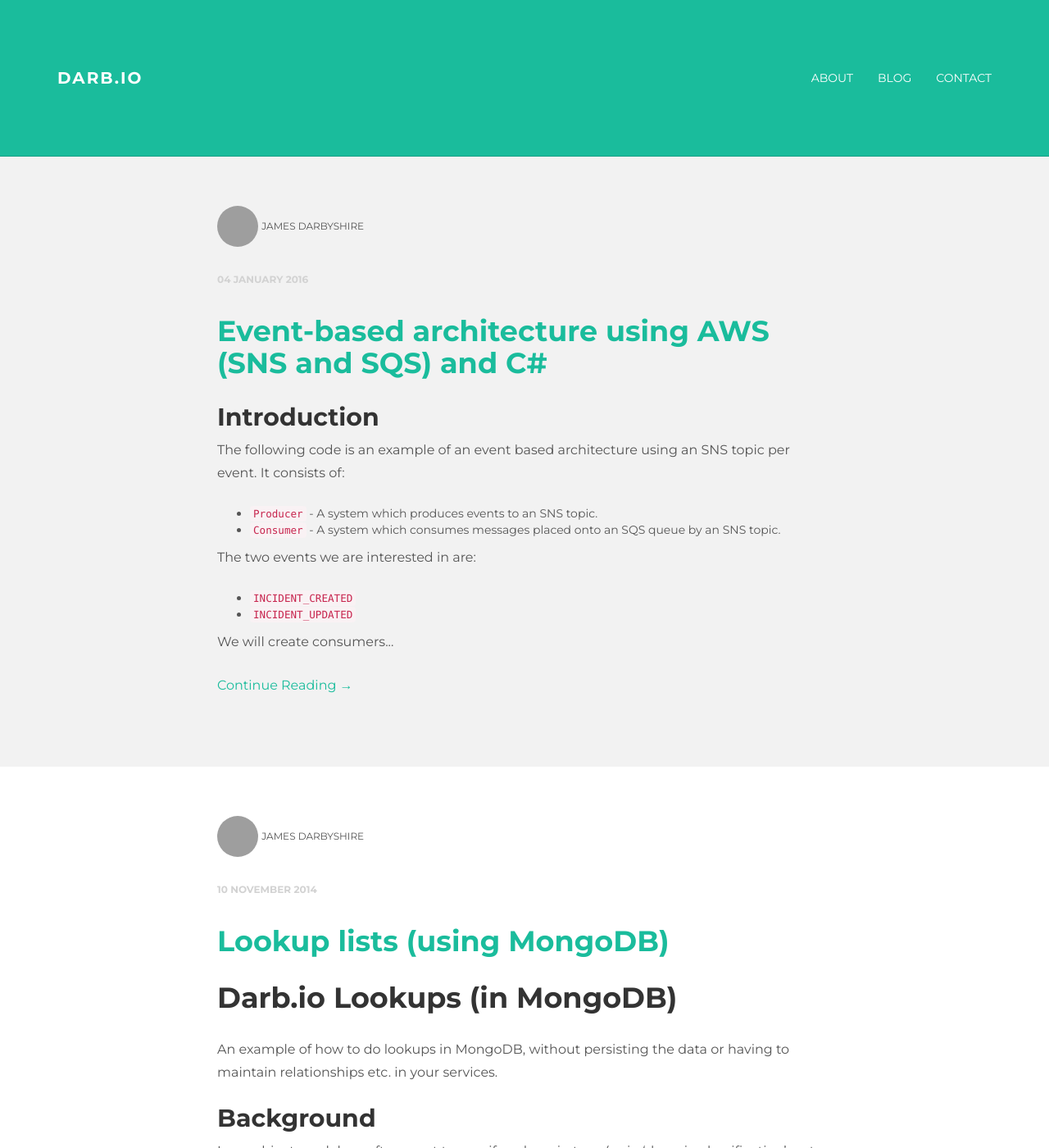
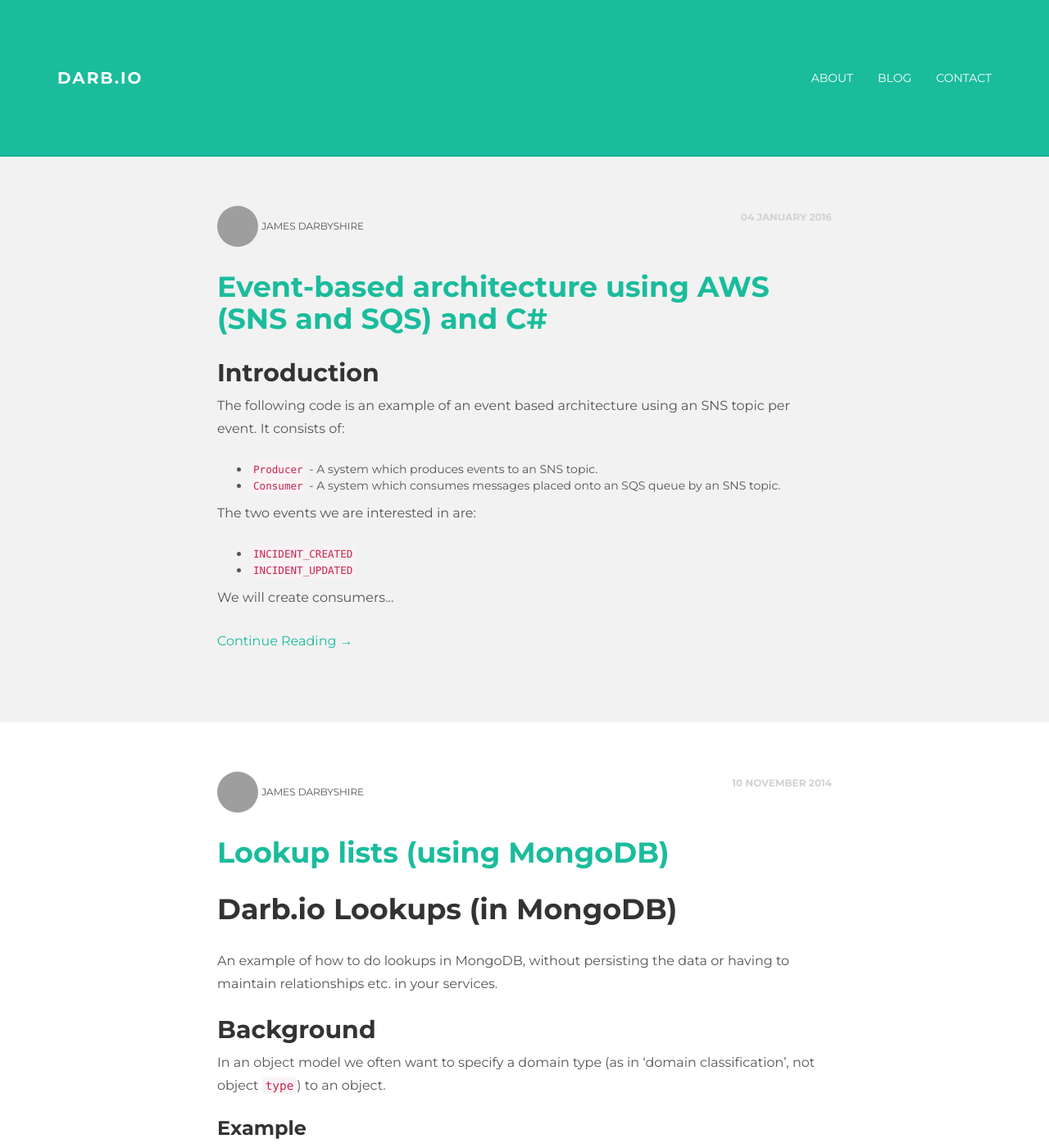
Before and after one commit to darbio/darbio.github.io, a Jekyll site: the page built from blog.html, in a window 1280 px wide and 1400 px high. Shown: the whole window at 82% size. Built offline with Jekyll 4.4.1, drawn with Linux system fonts in a browser that asks for light colours; nearby versions of some CDN libraries; some of the changed text lies outside the part shown; grey boxes are pictures that could not be loaded.

Commit message:
Update blog.html

```diff
--- a/blog.html
+++ b/blog.html
@@ -8,8 +8,7 @@ permalink: /blog/index.html
 	    <div class="container">
 			<div class="row">
 				<div class="col-lg-8 col-lg-offset-2">
-					<p><img src="http://www.gravatar.com/avatar/ce198ab23bedb46c953a2582e00cade3?s=50&d=mm" width="50px" height="50px" class="img-circle"> <ba>James Darbyshire</ba></p>
-					<p><bd>{{ post.date | date_to_long_string }}</bd></p>
+					<p><bd class="pull-right">{{ post.date | date_to_long_string }}</bd><img src="http://www.gravatar.com/avatar/ce198ab23bedb46c953a2582e00cade3?s=50&d=mm" width="50px" height="50px" class="img-circle"> <ba>James Darbyshire</ba></p>
 					<h1><a href="{{ post.url }}">{{ post.title }}</a></h1>
 					{{ post.content  | truncatewords:75}}
 					<p><a href="{{ post.url }}">Continue Reading &rarr;</a></p>
```
